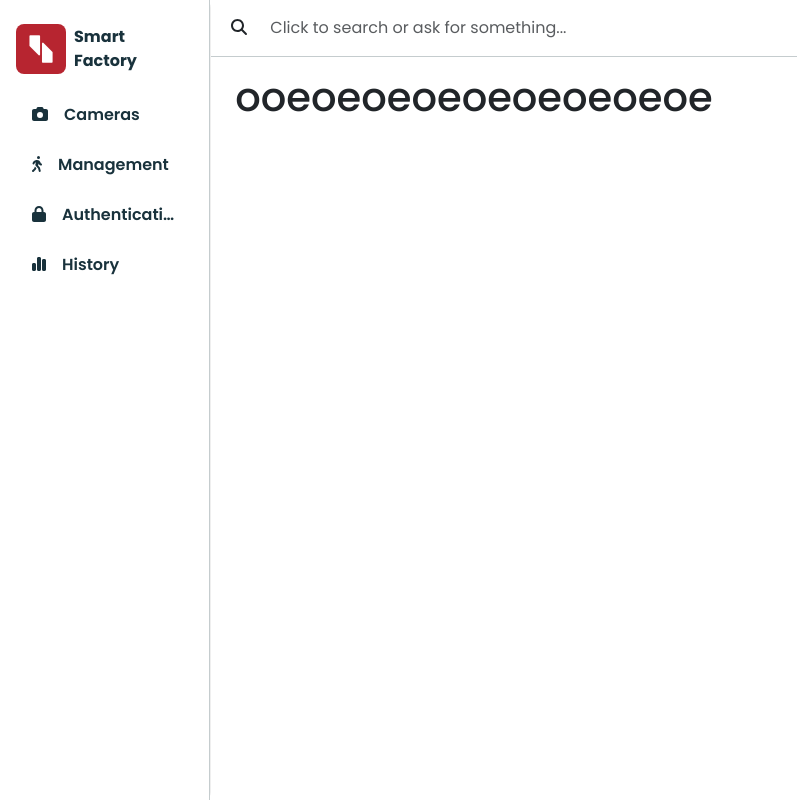
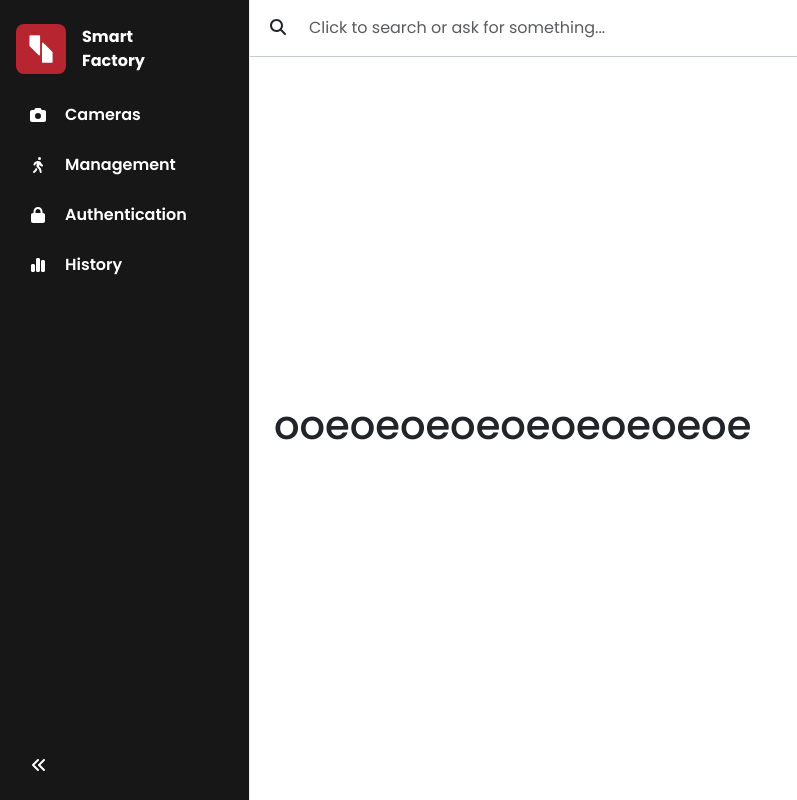
Before and after one commit to SmartFactory-Tec/react_cctv_manager, a React (Create React App) app: page / in a window 1280 px wide. Shown: the whole page, without its empty margins (0-797 px from the left). Built offline with nearby package versions, Linux system fonts and the light colour scheme.

Commit message:
Implemented Sidebar collapse

```diff
--- a/src/App.js
+++ b/src/App.js
@@ -20,14 +20,10 @@ function App() {
       <header className="App-header">
         {/* Set up the Router for enabling routing in the app */}
         <Router>
-          <Container fluid className="dashboard-container d-flex pe-0">
-            <Row className="w-100 h-100">
-              <Col xs={2} className="h-100 p-0">
+          <Container fluid className="d-flex p-0 dashboard-container" >
             <DashboardSidebar />
-              </Col>
 
-              <Col xs={10} className="p-0">
-                <Row className="g-0">
+            <Row className="g-0 w-100">
               <Col xs={12}>
                 <Searchbar />
               </Col>
@@ -59,8 +55,7 @@ function App() {
                 </Routes>
               </Col>
             </Row>
-              </Col>
-            </Row>
+
             <ToastContainer
               position="bottom-right"
               autoClose={3000}
--- a/src/components/sidebar/Sidebar.css
+++ b/src/components/sidebar/Sidebar.css
@@ -1,23 +1,18 @@
 .ps-sidebar-container {
   border-radius: 0px;
-  border-right: 1px solid #c5ccce;
+  border: 0px solid #c5ccce;
 
+  background-color: #171717 !important;
 }
 
 .css-1wvake5 {
-  width: auto !important;
-  min-width: 100% !important;
   border-radius: 8px !important;
 }
 
 .ps-menu-button {
-  color: #19323c !important;
+  color: white !important;
   font-weight: 600;
   font-size: 16px !important;
-
-  padding: 0px 16px !important;
-  margin: 0px 16px !important;
-  border-radius: 8px !important;
 
   transition: all 0.2s ease-in-out;
 }
@@ -29,3 +24,9 @@
 .sidebar-brand {
   border-radius: 8px;
 }
+
+.sidebar-drawer-icon {
+  position: absolute;
+  bottom: 18px;
+  margin-left: 18px;
+}
--- a/src/components/sidebar/Sidebar.js
+++ b/src/components/sidebar/Sidebar.js
@@ -1,5 +1,6 @@
-import React from "react";
+import React, { useState } from "react";
 import { Sidebar, Menu, MenuItem } from "react-pro-sidebar";
+import { Button } from "react-bootstrap";
 import { NavLink } from "react-router-dom";
 import { FontAwesomeIcon } from "@fortawesome/react-fontawesome";
 import {
@@ -7,34 +8,44 @@ import {
   faCamera,
   faPersonWalking,
   faChartSimple,
+  faAnglesRight,
+  faAnglesLeft,
 } from "@fortawesome/free-solid-svg-icons";
 import sf_logo from "../../assets/images/sf_logo.png";
 import "./Sidebar.css";
 
 const DashboardSidebar = () => {
+  const [collapsed, setCollapsed] = React.useState(false);
+
   return (
-    <Sidebar className="h-100 w-100" backgroundColor="#fff">
+    <div>
+      <Sidebar
+        className="h-100 w-100"
+        backgroundColor="#fff"
+        collapsed={collapsed}
+        collapsedWidth="5em !important"
+      >
         <Menu
           className="py-4"
           menuItemStyles={{
             button: {
-            // The active class will be added automatically by react router
-            // so we can use it to style the active menu item
               [`&.active`]: {
                 color: "white !important",
-              backgroundColor: "#171717 !important",
-              boxSizing: "border-box",
+                backgroundColor: "transparent !important",
+                borderLeft: "4px solid #ffffff",
+                borderRadius: "0px !important",
               },
             },
           }}
         >
+          {" "}
           <div
             style={{ display: "flex", alignItems: "center" }}
             className="w-100 mb-3"
           >
             <img
               src={sf_logo}
-            className="ms-3 me-2 sidebar-brand"
+              className="ms-3 me-3 sidebar-brand"
               style={{ height: "50px" }}
               alt="sf_logo.png"
             />
@@ -42,7 +53,7 @@ const DashboardSidebar = () => {
             <div style={{ display: "inline-block" }}>
               <p
                 className="mb-0 ps-0"
-              style={{ fontWeight: 700, color: "#19323c", fontSize: "16px" }}
+                style={{ fontWeight: 700, color: "white", fontSize: "16px" }}
               >
                 Smart
                 <br />
@@ -50,27 +61,44 @@ const DashboardSidebar = () => {
               </p>
             </div>
           </div>
-
-        {/* <hr style={{ color: "#19323c" }} className="mx-0" /> */}
-
-        <MenuItem component={<NavLink to="/cameras" />}>
-          <FontAwesomeIcon icon={faCamera} className="me-3" />
+          <MenuItem
+            component={<NavLink to="/cameras" />}
+            icon={<FontAwesomeIcon icon={faCamera} />}
+          >
             Cameras
           </MenuItem>
-        <MenuItem component={<NavLink to="/management" />}>
-          <FontAwesomeIcon icon={faPersonWalking} className="me-3" />
+          <MenuItem
+            component={<NavLink to="/management" />}
+            icon={<FontAwesomeIcon icon={faPersonWalking} />}
+          >
             Management
           </MenuItem>
-        <MenuItem component={<NavLink to="/authentication" />}>
-          <FontAwesomeIcon icon={faLock} className="me-3" />
+          <MenuItem
+            component={<NavLink to="/authentication" />}
+            icon={<FontAwesomeIcon icon={faLock} />}
+          >
             Authentication
           </MenuItem>
-        <MenuItem component={<NavLink to="/history" />}>
-          <FontAwesomeIcon icon={faChartSimple} className="me-3" />
+          <MenuItem
+            component={<NavLink to="/history" />}
+            icon={<FontAwesomeIcon icon={faChartSimple} />}
+          >
             History
           </MenuItem>
         </Menu>
+
+        <Button
+          className="d-flex py-2 sidebar-drawer-icon"
+          onClick={() => setCollapsed(!collapsed)}
+        >
+          {collapsed ? (
+            <FontAwesomeIcon icon={faAnglesRight} size="1x" />
+          ) : (
+            <FontAwesomeIcon icon={faAnglesLeft} size="1x" />
+          )}
+        </Button>
       </Sidebar>
+    </div>
   );
 };
 
```
Lines whose indentation alone changed are shown as unchanged.
